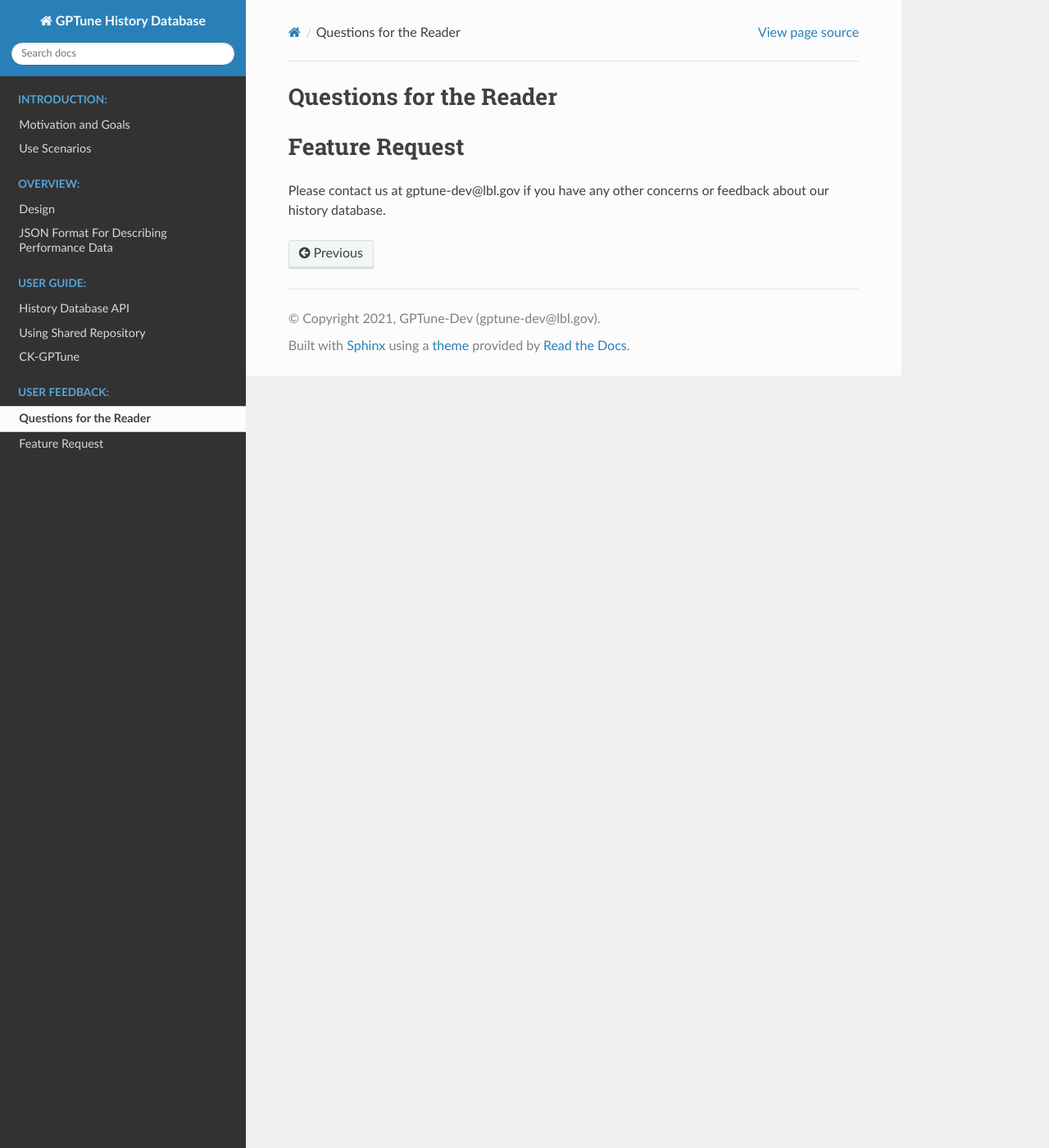
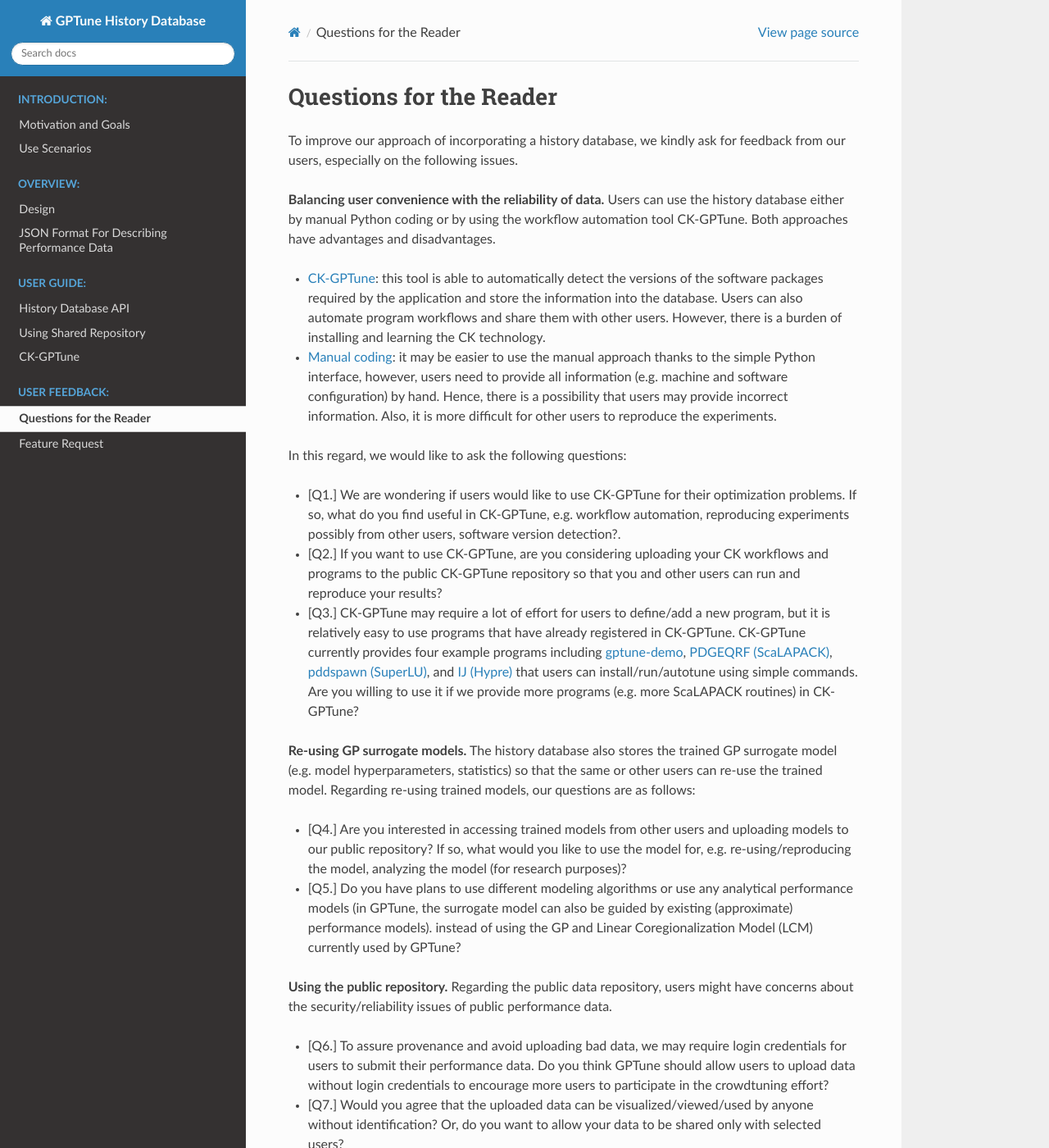
Before and after one commit to gptune/HistoryDB-Docs, a Sphinx documentation site: the page built from docs/src/userfeedback.md, in a window 1280 px wide and 1400 px high. Shown: the whole window at 82% size. Built offline with Sphinx 7.4.7 and the Read the Docs theme 2.0.0, drawn with Linux system fonts in a browser that asks for light colours; some of the changed text lies outside the part shown.

Commit message:
Updated UserFeedback

```diff
--- a/docs/src/userfeedback.md
+++ b/docs/src/userfeedback.md
@@ -1,5 +1,40 @@
 # Questions for the Reader
+
+To improve our approach of incorporating a history database, we kindly ask for feedback from our users, especially on the following issues.
+
+**Balancing user convenience with the reliability of data.**
+Users can use the history database either by manual Python coding or by using the workflow automation tool CK-GPTune.
+Both approaches have advantages and disadvantages.
+
+* [CK-GPTune](./ckgptune.md): this tool is able to automatically detect the versions of the software packages required by the application and store the information into the database. Users can also automate program workflows and share them with other users. However, there is a burden of installing and learning the CK technology.
+
+* [Manual coding](./userguide_api.md): it may be easier to use the manual approach thanks to the simple Python interface, however, users need to provide all information (e.g. machine and software configuration) by hand. Hence, there is a possibility that users may provide incorrect information. Also, it is more difficult for other users to reproduce the experiments.
+
+In this regard, we would like to ask the following questions:
+
+* [Q1.] We are wondering if users would like to use CK-GPTune for their optimization problems. If so, what do you find useful in CK-GPTune, e.g. workflow automation, reproducing experiments possibly from other users, software version detection?.
+
+* [Q2.] If you want to use CK-GPTune, are you considering uploading your CK workflows and programs to the public CK-GPTune repository so that you and other users can run and reproduce your results?
+
+* [Q3.] CK-GPTune may require a lot of effort for users to define/add a new program, but it is relatively easy to use programs that have already registered in CK-GPTune.
+CK-GPTune currently provides four example programs including [gptune-demo](https://gptune.lbl.gov/documentation/gptune-user-guide/), [PDGEQRF (ScaLAPACK)](http://www.netlib.org/scalapack/), [pddspawn (SuperLU)](https://portal.nersc.gov/project/sparse/superlu/), and [IJ (Hypre)](https://computing.llnl.gov/projects/hypre-scalable-linear-solvers-multigrid-methods) that users can install/run/autotune using simple commands.
+Are you willing to use it if we provide more programs (e.g. more ScaLAPACK routines) in CK-GPTune?
+
+**Re-using GP surrogate models.**
+The history database also stores the trained GP surrogate model (e.g. model hyperparameters, statistics) so that the same or other users can re-use the trained model.
+Regarding re-using trained models, our questions are as follows:
+
+* [Q4.] Are you interested in accessing trained models from other users and uploading models to our public repository? If so, what would you like to use the model for, e.g. re-using/reproducing the model, analyzing the model (for research purposes)?
+
+* [Q5.] Do you have plans to use different modeling algorithms or use any analytical performance models (in GPTune, the surrogate model can also be guided by existing (approximate) performance models). instead of using the GP and Linear Coregionalization Model (LCM) currently used by GPTune?
+
+**Using the public repository.**
+Regarding the public data repository, users might have concerns about the security/reliability issues of public performance data.
+
+* [Q6.] To assure provenance and avoid uploading bad data, we may require login credentials for users to submit their performance data. Do you think GPTune should allow users to upload data without login credentials to encourage more users to participate in the crowdtuning effort?
+
+* [Q7.] Would you agree that the uploaded data can be visualized/viewed/used by anyone without identification? Or, do you want to allow your data to be shared only with selected users?
 
 # Feature Request
 
-Please contact us at gptune-dev@lbl.gov if you have any other concerns or feedback about our history database.
+Please contact us at gptune-dev@lbl.gov if you have any other feedback and/or feature requests about our history database.
```
